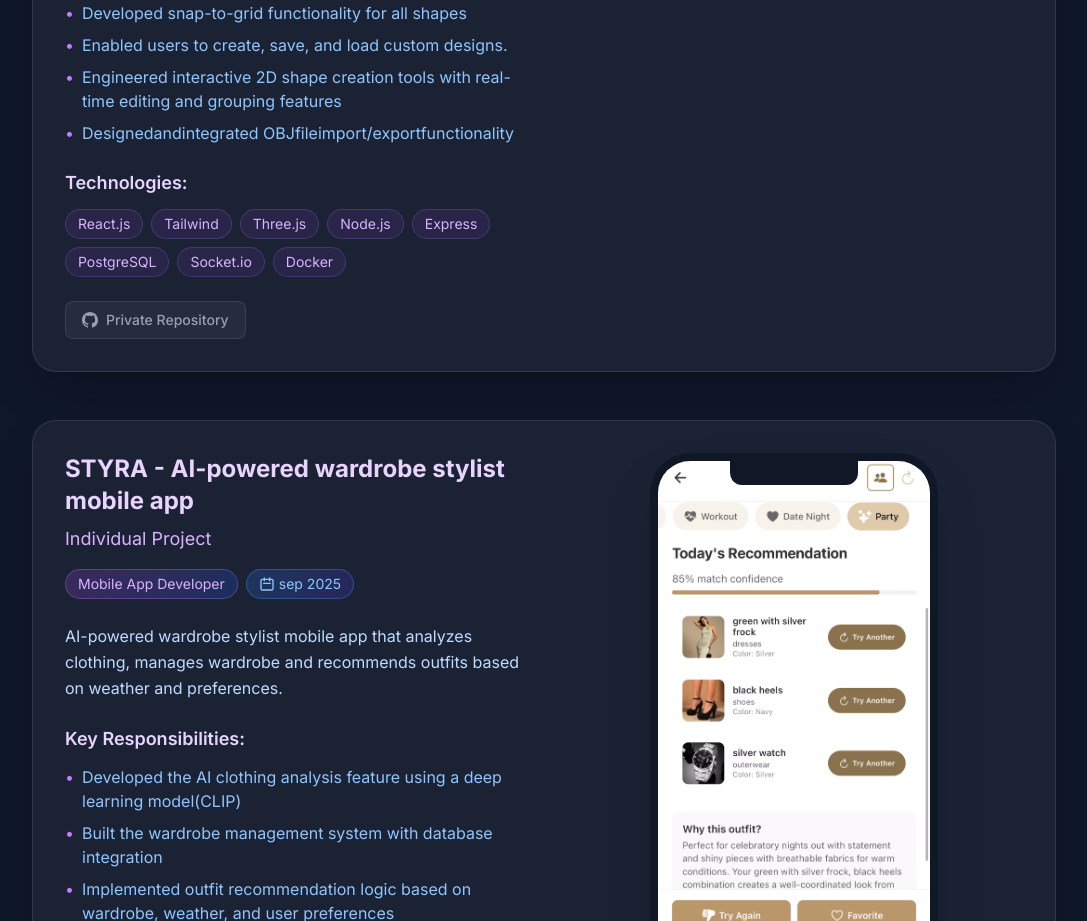
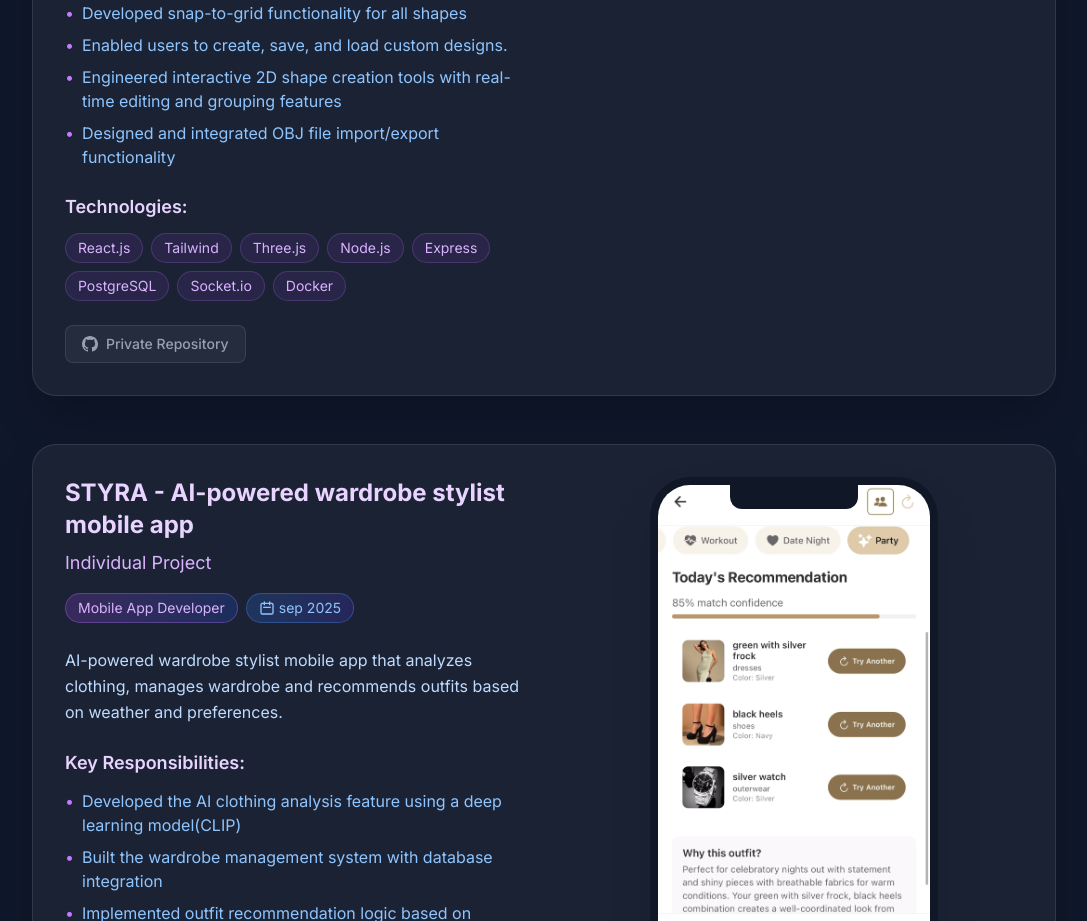
Before and after one commit to SachiniKalansooriya/my-portfolio, a Next.js app: page / in a window 1280 px wide. Shown: the part 5500-6421 px from the top of the page, without its empty margins (96-1183 px from the left). Built offline with nearby package versions, Linux system fonts and the light colour scheme.

Commit message:
edit project details on webcad

```diff
--- a/src/app/page.tsx
+++ b/src/app/page.tsx
@@ -374,7 +374,7 @@ export default function Home() {
         "Developed snap-to-grid functionality for all shapes",
         "Enabled users to create, save, and load custom designs.",
         "Engineered interactive 2D shape creation tools with real-time editing and grouping features",
-        "Designedandintegrated OBJfileimport/exportfunctionality"
+        "Designed and integrated OBJ file import/export functionality"
       ],
       images: ["/webcad2.png","/webcad1.png",  "/webcad3.png", "/webcad4.png"],
       type: "Web Application",
```
